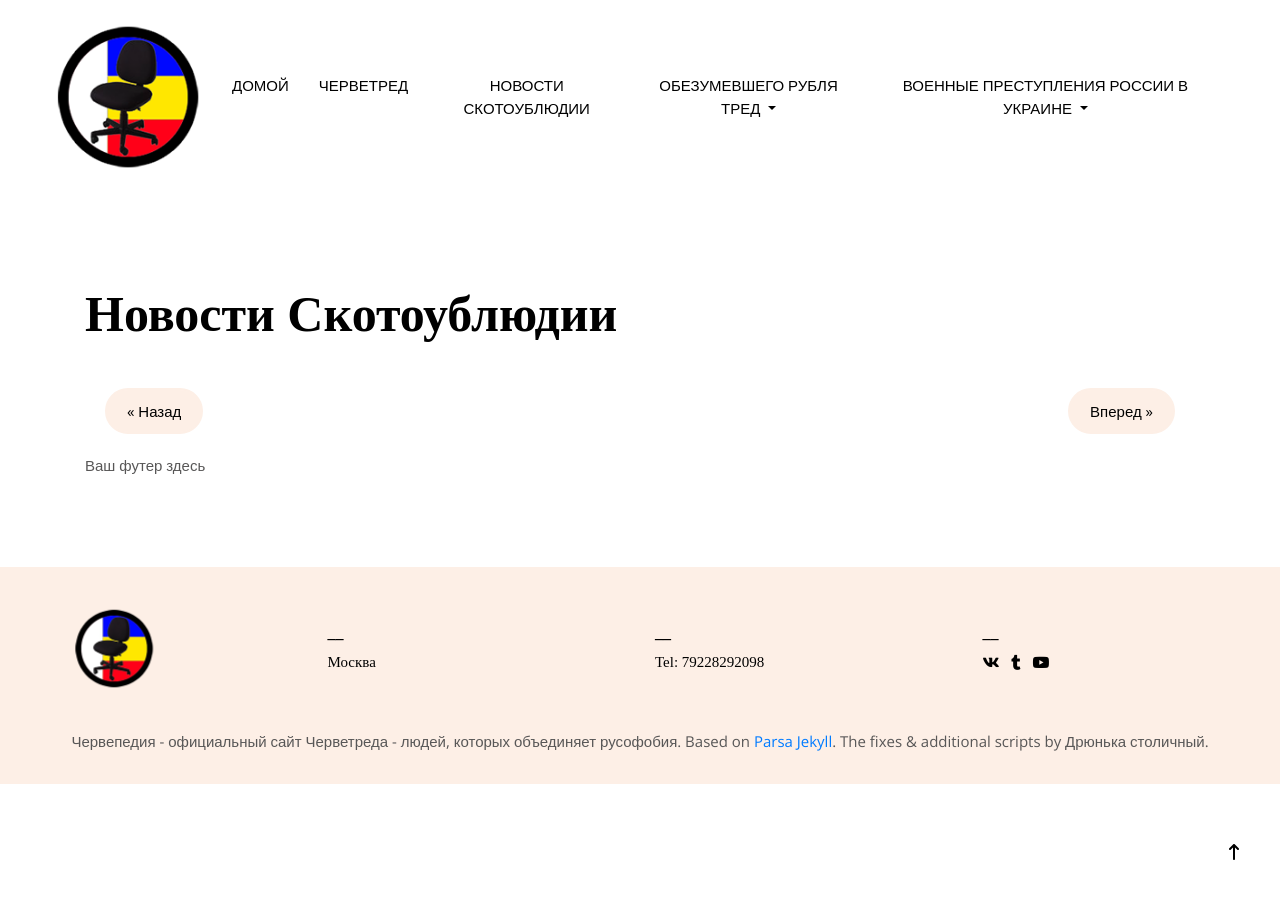
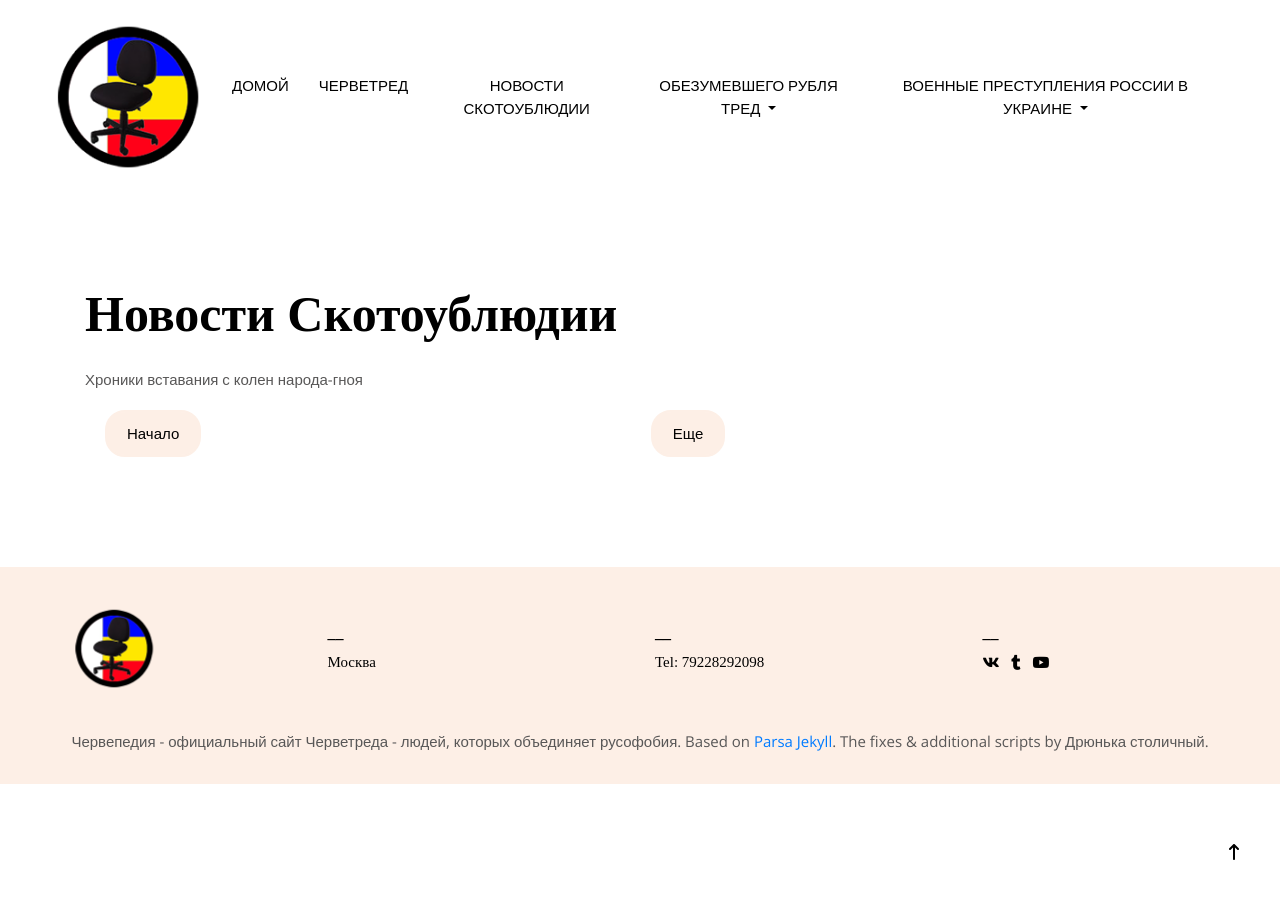
Before and after one commit to chervetred/chervetred.github.io, a Jekyll site: the page built from _pages/teesttg.html, in a window 1280 px wide. Built offline with Jekyll 4.4.1, drawn with Linux system fonts in a browser that asks for light colours; some web fonts are replaced; a script that is not in the unit is left out; comment, search, counter and statistics services are not loaded.

Commit message:
Update teesttg.html

```diff
--- a/_pages/teesttg.html
+++ b/_pages/teesttg.html
@@ -1,10 +1,11 @@
 ---
 layout: page
 title: Новости Скотоублюдии
-permalink: /111/
+permalink: /russia_news/
 keywords: червепедия, черветред, черветред - это, кинаман, миопатия, павел гринев, червепедия зеркало
 image:
 ---
+<p style="font-size: 30px;"><h3 class="font-weight-light"></h3>Хроники вставания с колен народа-гноя</p>
 <!DOCTYPE html>
 <html lang="ru">
 <head>
@@ -13,7 +14,6 @@ image:
 <title>Червепедия - Новости Скотоублюдии</title>
 <script src="https://ajax.googleapis.com/ajax/libs/jquery/3.6.0/jquery.min.js"></script>
 <script async src="https://telegram.org/js/telegram-widget.js?22"></script>
-<script src="https://cdnjs.cloudflare.com/ajax/libs/masonry/4.2.2/masonry.pkgd.min.js"></script>
 <link rel="stylesheet" href="https://cdnjs.cloudflare.com/ajax/libs/font-awesome/5.15.4/css/all.min.css">
 <style>
     .load-more-button {
@@ -21,10 +21,9 @@ image:
         color: black;
         padding: 10px 20px;
         border: 2px solid #fdefe6;
-        border-radius: 50px;
-        transition: background-color 0.3s, color 0.3s;
+        border-radius: 20px;
+        transition: background-color 0.3s;
     }
-
     .load-more-button:hover {
         background-color: #f9ccb5;
         color: black;
@@ -37,32 +36,27 @@ image:
     }
 
     #load-more {
+        margin: 0 auto;
         display: flex;
     }
 
-    .telegram-post {
-        margin-bottom: 20px;
-        width: 100%;
+    #go-to-beginning {
+        margin-left: auto;
     }
 
-    #telegram-posts {
-        display: grid;
-        grid-template-columns: repeat(auto-fill, minmax(300px, 1fr));
-        grid-gap: 20px;
-        margin: 20px;
+    #go-to-beginning i {
+        display: none;
     }
 </style>
 </head>
 <body>
-<div id="telegram-posts" class="masonry"></div>
+<div id="telegram-posts"></div>
 <div id="navigation-buttons">
-    <button class="load-more-button" onclick="loadFirstPosts()">&laquo; Назад</button>
+    <button class="load-more-button" onclick="loadFirstPosts()">Начало</button>
     <div id="load-more">
-        <button class="load-more-button" onclick="loadMorePosts()">Вперед &raquo;</button>
+        <button class="load-more-button" onclick="loadMorePosts()">Еще</button>
     </div>
 </div>
-
-<footer>Ваш футер здесь</footer>
 
 <script>
 let posts = [
```
Also changed, not shown: other parts of _pages/teesttg.html (+4 -22 lines).
